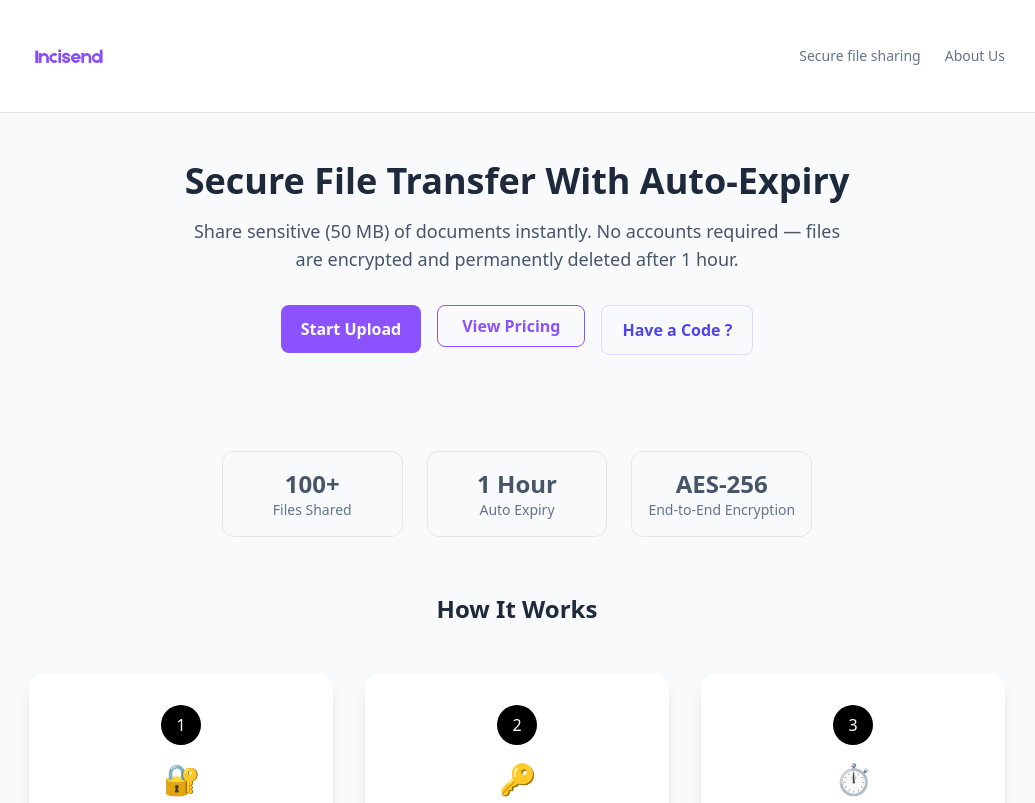
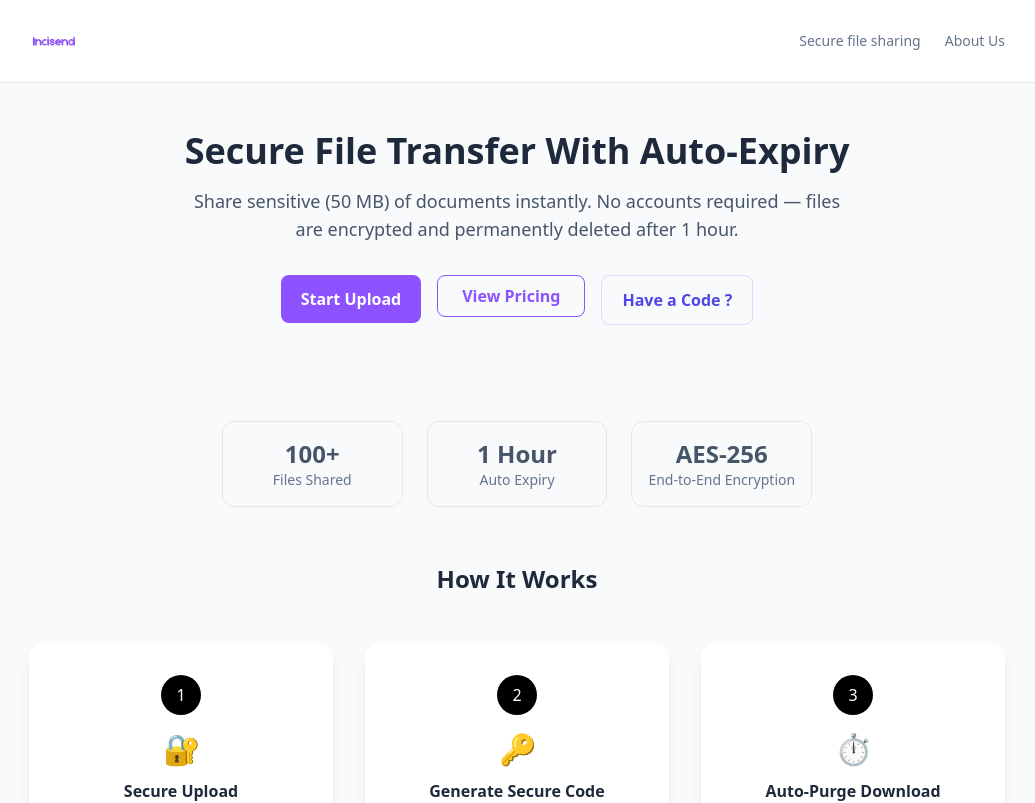
Before and after one commit to Inciverse/incisend, a Next.js app: page / in a window 1280 px wide. Shown: the top 803 px of the page, without its empty margins (123-1158 px from the left). Built offline with nearby package versions, Linux system fonts and the light colour scheme.

Commit message:
Update layout.tsx

```diff
--- a/app/layout.tsx
+++ b/app/layout.tsx
@@ -25,8 +25,8 @@ export default function RootLayout({
               <Image
                  src="/logo.png"
                   alt="Incisend"
-               width={80}
-              height={16}
+               width={50}
+              height={20}
                priority
               />
                 </Link>
```
